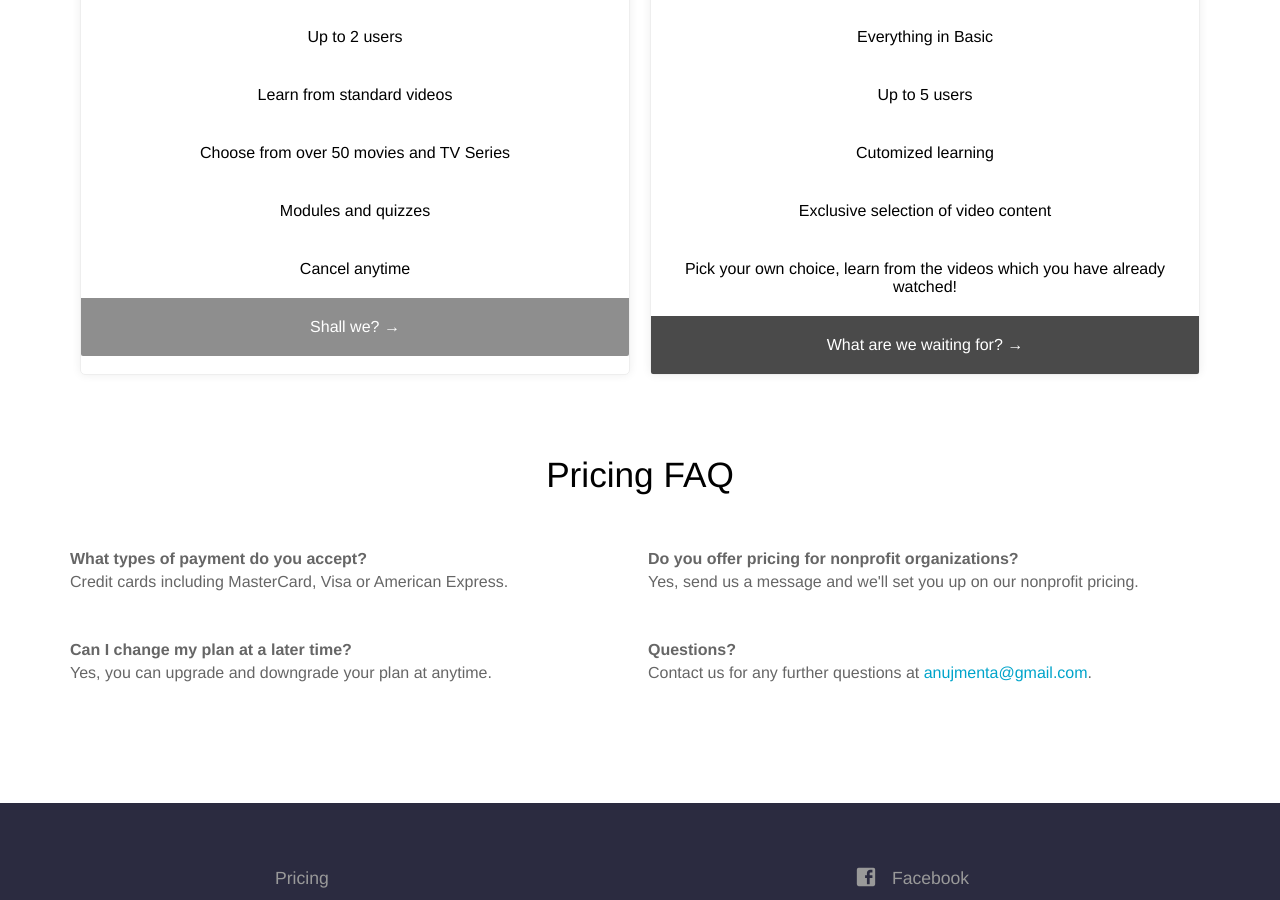
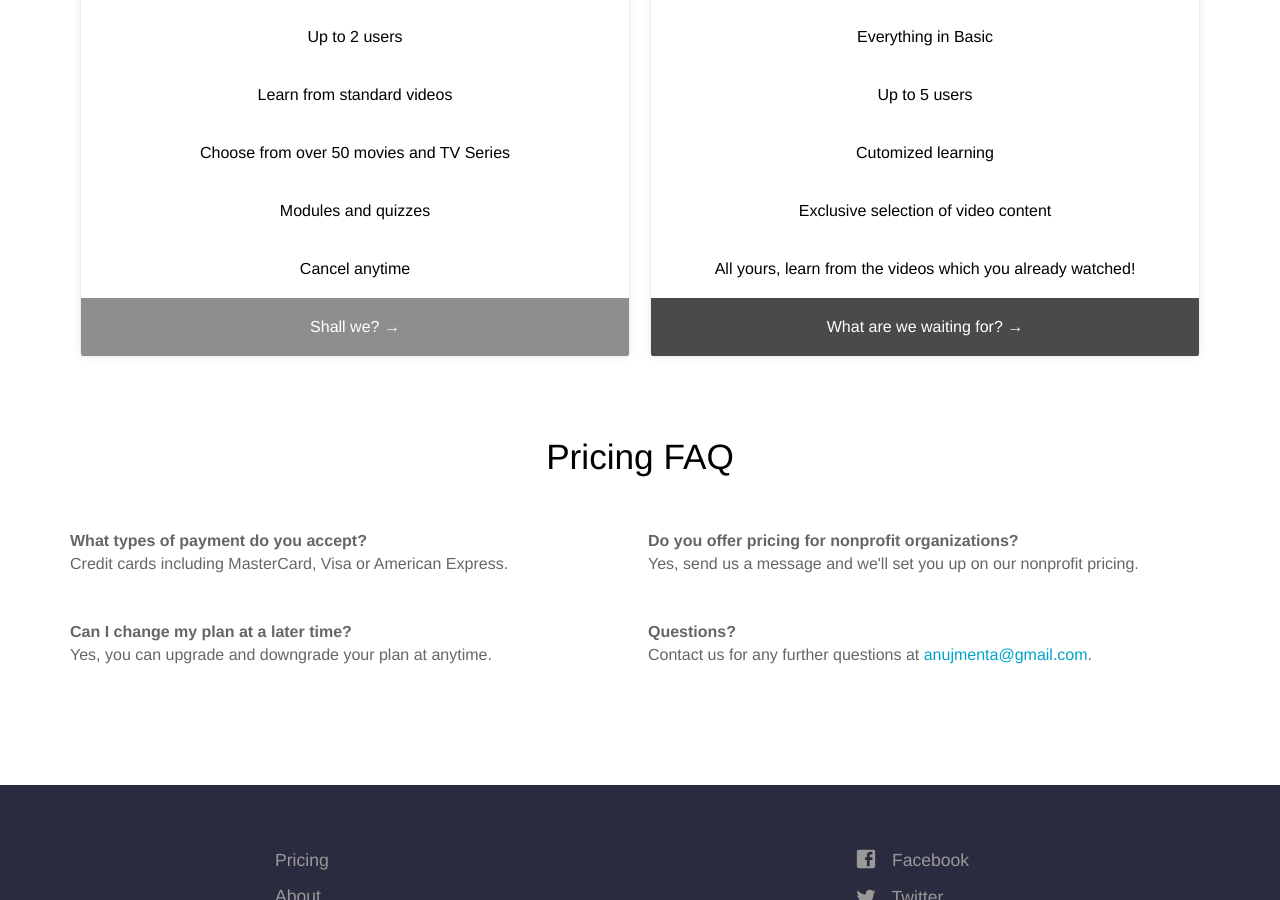
Before and after one commit to damocleseng/damocleseng.github.io, a Jekyll site: the page built from pricing.html, in a window 1280 px wide and 900 px high, scrolled down 462 px. Built offline with Jekyll 4.4.1, drawn with Linux system fonts in a browser that asks for light colours.

Commit message:
more changes

```diff
--- /dev/null
+++ b/_includes/youtube.html
@@ -0,0 +1 @@
+<iframe width="560" height="315" src="https://youtu.be/KlcPlEvllY8" frameborder="0" allowfullscreen></iframe>
--- a/index.html
+++ b/index.html
@@ -21,7 +21,7 @@
 				<p>Hydra learns your business. By analyzing your sales data, Hydra optimizes your sales process and show you where you should be spending your resources. </p>
 			</div>
 			<div class="image">
-				<img src="/images/dashboard.png" alt="Screenshot" class="screenshot editable" />
+				{% include youtube.html id=page.youtubeId %}
 			</div>
 		</div>
 	</section>
@@ -55,8 +55,8 @@
 			<div class="testimonial-block">
 				<div class="square-image"><img src="https://source.unsplash.com/6anudmpILw4/600x400" alt="Jim James" class="editable"></div>
 				<blockquote>
-					<p class="editable">Hydra has shaped the business we have today. We have a repeatable sales process and a strategy to scale our team. I recommend Hydra to any business looking to improve their sales.</p>
-					<p class="editable author">Jim James - CEO of Global Corp.</p>
+					<p class="editable">Learning thousands of complicated new words in English couldn't be any easier. The custom learning experience was amazing and perfectly tailored to my speed and abilities. </p>
+					<p class="editable author">Anuj Menta 324(154 V, 170 Q)</p>
 				</blockquote>
 			</div>
 		</div>
--- a/pricing.html
+++ b/pricing.html
@@ -34,7 +34,7 @@ pricing_table:
         highlight: false
       - text: Exclusive selection of video content
         highlight: false
-      - text: Pick your own choice, learn from the videos which you have already watched!
+      - text: All yours, learn from the videos which you already watched!
         highlight: false
     call_to_action:
       link: http://damocles.in/pricing/
```
